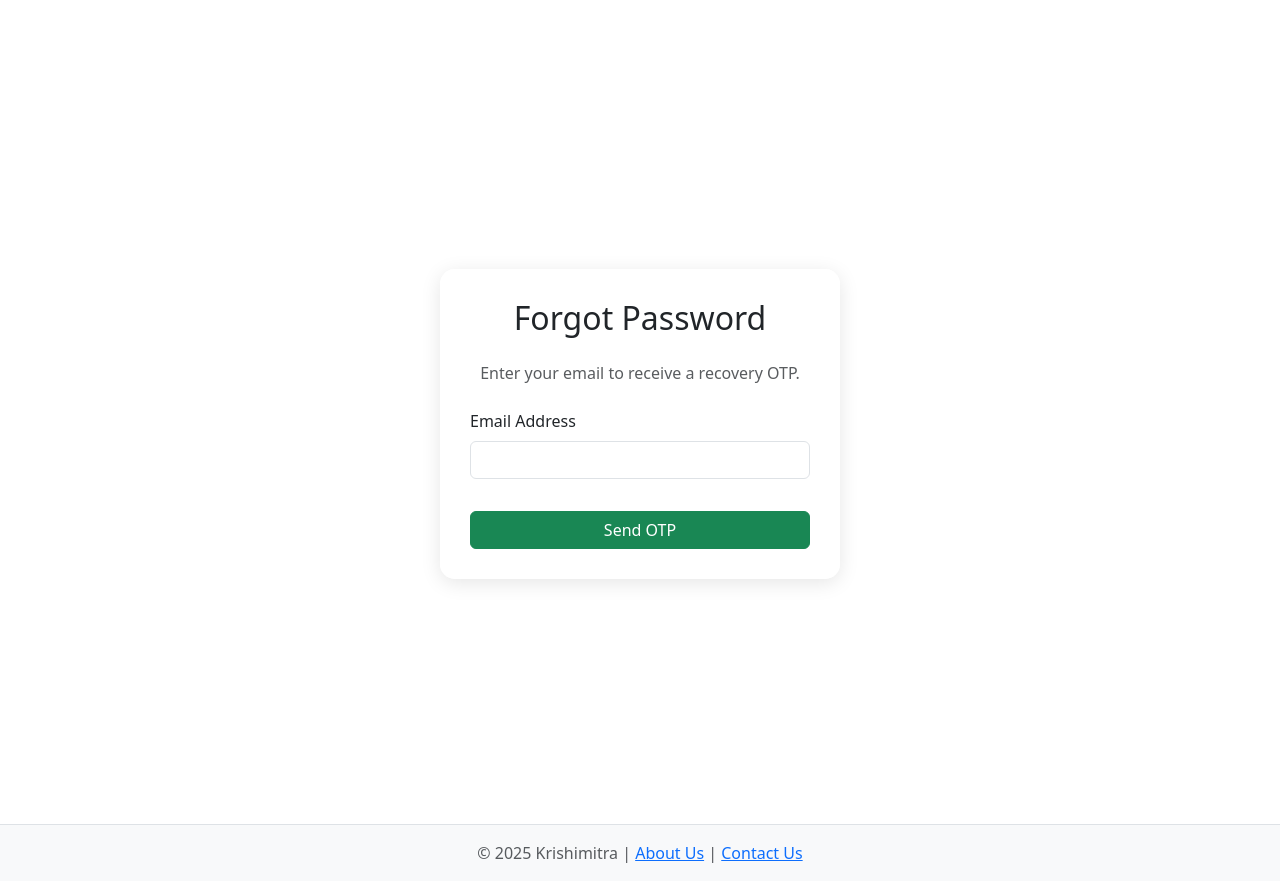
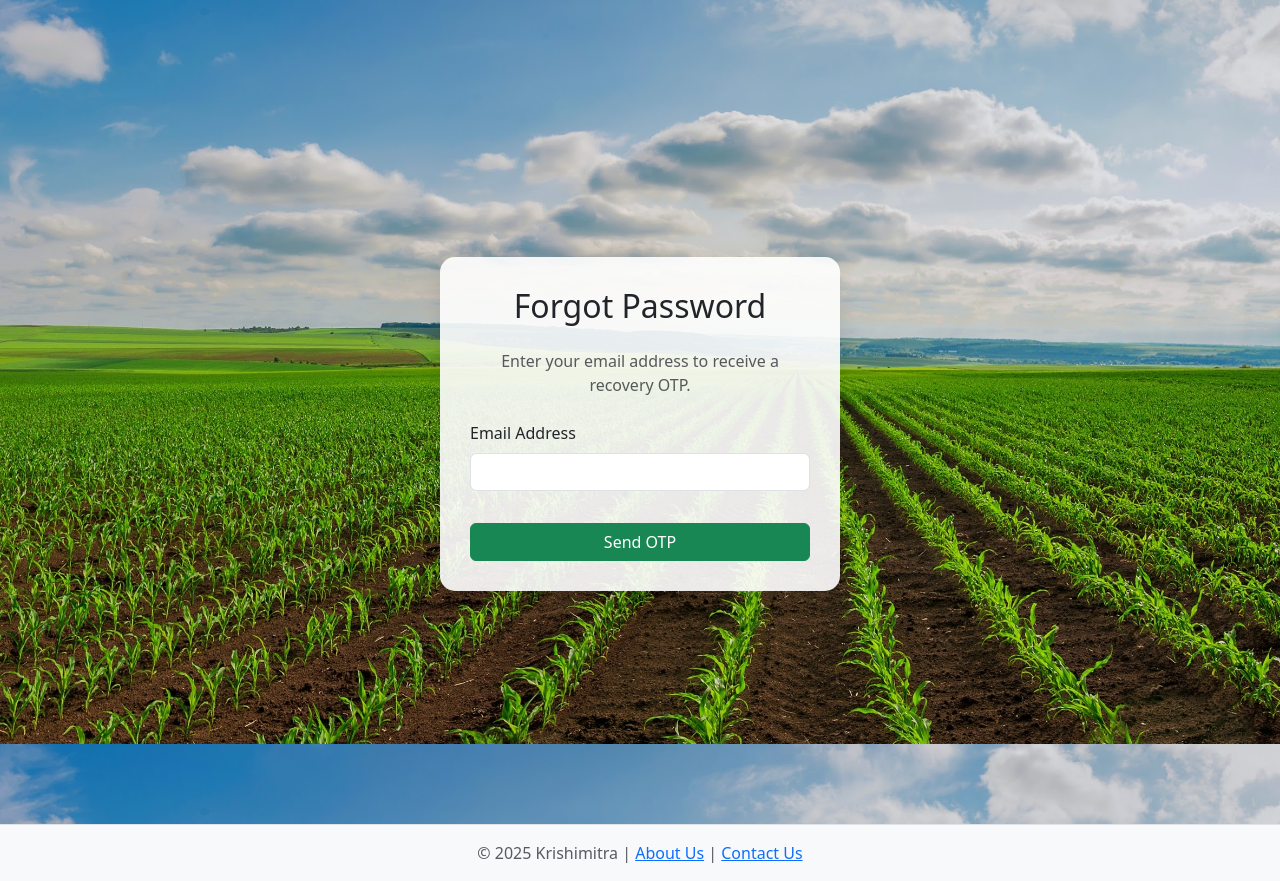
Before and after one commit to Deepraj916/Krishimitra-app, a Flask app: page /forgot_password in a window 1280 px wide. Shown: the part 56-937 px from the top of the page. Run offline with Flask 3, Linux system fonts and the light colour scheme; parts of the project's set-up code (start-up, migrations or seed data) failed here and were passed over.

```diff
--- a/static/css/style.css
+++ b/static/css/style.css
@@ -199,3 +199,8 @@
     background: url('../images/advisor.jpg') no-repeat center center fixed;
     background-size: cover;
 }
+
+.login-page-background {
+    background: url('../images/report.jpg') no-repeat center center fixed;
+    background-size: cover;
+}
--- a/templates/forgot_password.html
+++ b/templates/forgot_password.html
@@ -1,11 +1,14 @@
 {% extends 'base.html' %}
 {% block title %}Forgot Password{% endblock %}
+
 {% block body_class %}login-page-background{% endblock %}
+
 {% block content %}
 <div class="login-container">
     <div class="login-card">
         <h2 class="card-title text-center mb-4">Forgot Password</h2>
-        <p class="text-center text-muted mb-4">Enter your email to receive a recovery OTP.</p>
+        <p class="text-center text-muted mb-4">Enter your email address to receive a recovery OTP.</p>
+
         {% with messages = get_flashed_messages(with_categories=true) %}
             {% if messages %}
                 {% for category, message in messages %}
@@ -15,6 +18,7 @@
                 {% endfor %}
             {% endif %}
         {% endwith %}
+
         <form method="POST" action="{{ url_for('forgot_password') }}">
             <div class="mb-3">
                 <label for="email" class="form-label">Email Address</label>
```
